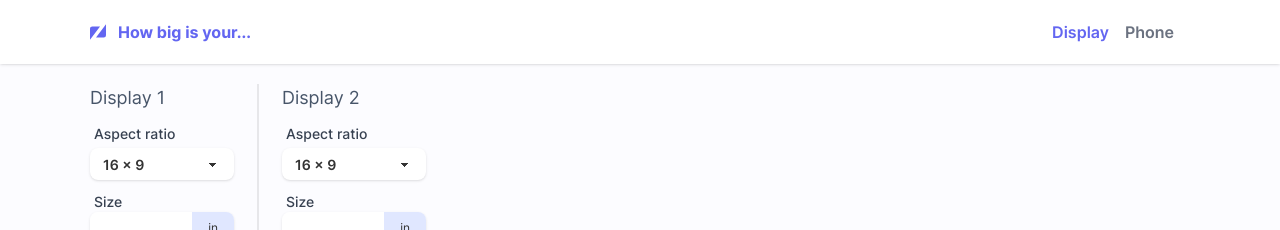
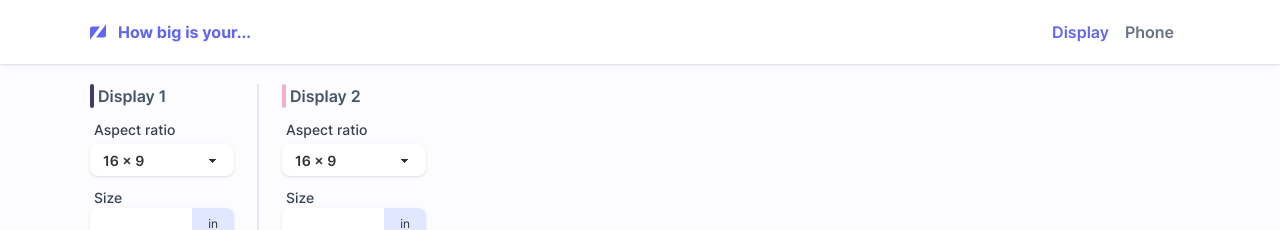
Before and after one commit to jacekobst1/howbigg, a Next.js app: page /compare/display in a window 1280 px wide. Shown: the top 230 px of the page. Built offline with nearby package versions, Linux system fonts and the light colour scheme.

Commit message:
Add color to Display type and show it in DisplayConf

```diff
--- a/src/app/compare/display/components/Presentation/Presentation.tsx
+++ b/src/app/compare/display/components/Presentation/Presentation.tsx
@@ -7,12 +7,6 @@ interface SetupProps {
 }
 
 export default function Presentation({ displays }: SetupProps) {
-  /** TODO przenieś kolory do typu Display
-   * przypisuj w trakcie generowania
-   * i wyświetlaj na froncie w setupie
-   */
-  const colors = ["#413C69", "#F4B0C7", "#4A47A3", "#AD62AA"];
-
   return (
     <div className="w-11/12 mx-auto">
       <div className="w-full relative" style={{ paddingBottom: "100%" }}>
@@ -25,7 +19,7 @@ export default function Presentation({ displays }: SetupProps) {
               transition: "all 0.8s ease",
               width: `${display.width.percentage}%`,
               height: `${display.height.percentage}%`,
-              backgroundColor: colors[display.id - 1],
+              backgroundColor: display.color,
               zIndex: display.zIndex,
               border:
                 display.height.percentage * display.width.percentage > 0
--- a/src/app/compare/display/components/Setup/DisplayConf.tsx
+++ b/src/app/compare/display/components/Setup/DisplayConf.tsx
@@ -54,8 +54,15 @@ export default function DisplayConf({ display, setDisplay }: DisplayProps) {
   return (
     <div className="flex">
       <div className="w-36">
-        <p className="text-slate-600 text-lg mb-3">{display.name}</p>
-        <div className="form-control">
+        <div className="flex">
+          <div
+            className="w-fit h-full rounded-3xl px-0.5 py-3 mr-1"
+            style={{ backgroundColor: display.color }}
+          />
+          <p className="text-slate-600 font-semibold">{display.name}</p>
+        </div>
+
+        <div className="form-control mt-3">
           <Select
             defaultValue="16x9"
             mOnChange={setAspectRatio}
--- a/src/app/compare/display/types/Display.ts
+++ b/src/app/compare/display/types/Display.ts
@@ -9,6 +9,7 @@ interface Display {
   width: Size;
   height: Size;
   zIndex: number;
+  color: string;
 }
 
 interface CustomAspectRatio {
--- a/src/app/compare/display/utils/displayGenerator.ts
+++ b/src/app/compare/display/utils/displayGenerator.ts
@@ -24,13 +24,18 @@ const initDisplay = (id: number): Display => ({
     percentage: 0,
   },
   zIndex: 0,
+  color: "#000000",
 });
+
+const colors = ["#413C69", "#F4B0C7", "#4A47A3", "#AD62AA"];
 
 const generateDisplays = (numberOfDisplays: number) => {
   const displays: Display[] = [];
 
   for (let i = 1; i <= numberOfDisplays; i++) {
-    displays.push(initDisplay(i));
+    const display = initDisplay(i);
+    display.color = colors[i - 1];
+    displays.push(display);
   }
 
   return displays;
```
